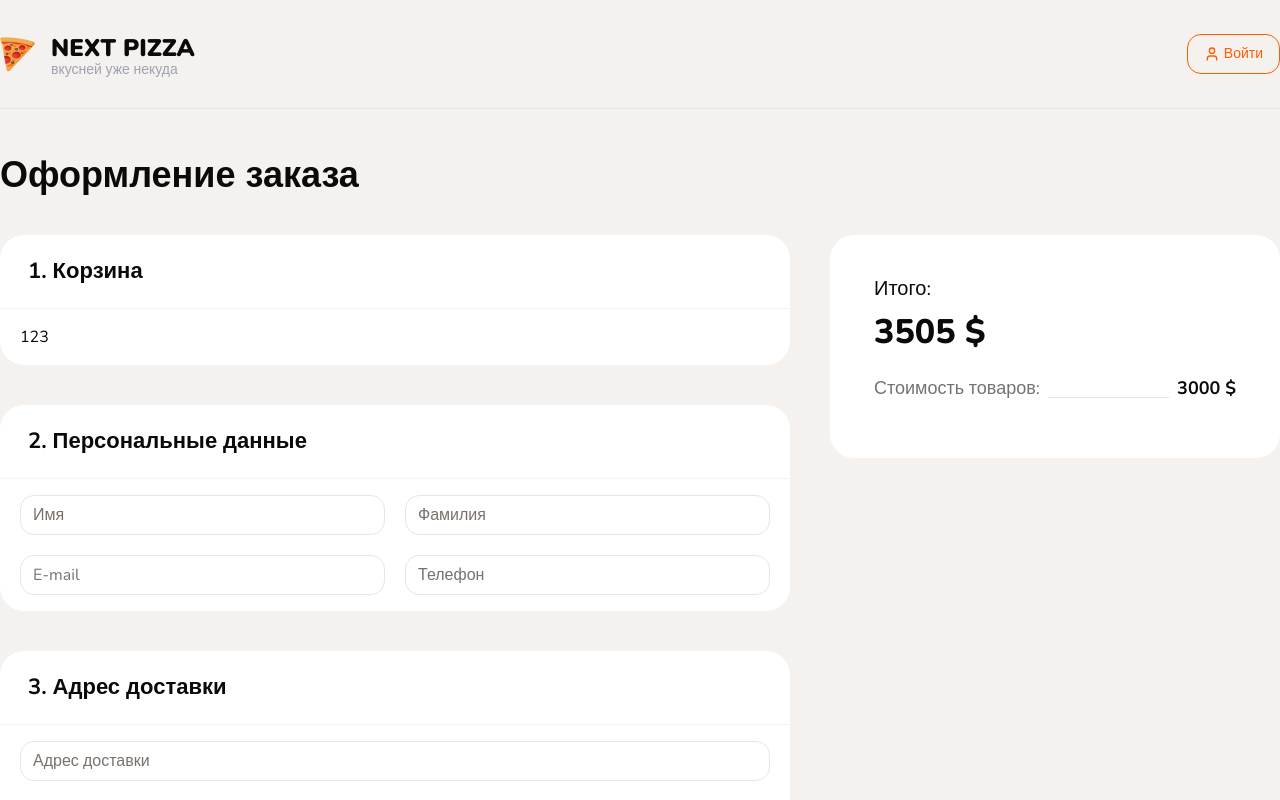
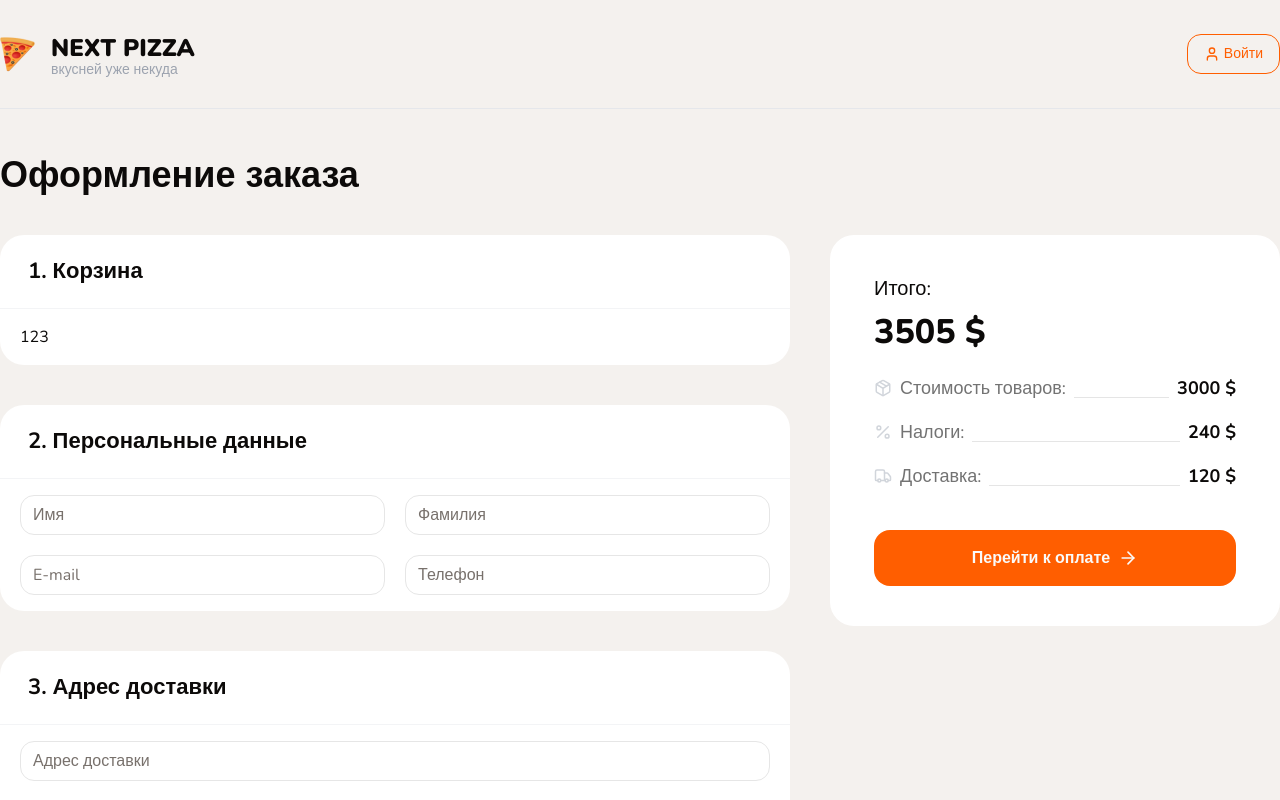
Before and after one commit to PerpetuumG/next_pizza_archakov, a Next.js app: page /checkout in a window 1280 px wide. Shown: the top 800 px of the page. Built offline with nearby package versions, Linux system fonts and the light colour scheme.

Commit message:
cartItem

```diff
--- a/app/(checkout)/checkout/page.tsx
+++ b/app/(checkout)/checkout/page.tsx
@@ -1,5 +1,6 @@
 import { CheckoutItemDetails, Container, Title, WhiteBlock } from '@/shared/components/shared';
-import { Input, Textarea } from '@/shared/components/ui';
+import { Button, Input, Textarea } from '@/shared/components/ui';
+import { ArrowRight, Package, Percent, Truck } from 'lucide-react';
 
 export default function CheckoutPage() {
   return (
@@ -36,7 +37,35 @@ export default function CheckoutPage() {
               <span className={'text-[34px] font-extrabold'}>3505 $</span>
             </div>
 
-            <CheckoutItemDetails title={'Стоимость товаров:'} value={'3000'} />
+            <CheckoutItemDetails
+              title={
+                <div className={'flex items-center'}>
+                  <Package size={18} className={'mr-2 text-gray-300'} /> Стоимость товаров:
+                </div>
+              }
+              value={'3000'}
+            />
+            <CheckoutItemDetails
+              title={
+                <div className={'flex items-center'}>
+                  <Percent size={18} className={'mr-2 text-gray-300'} /> Налоги:
+                </div>
+              }
+              value={'240'}
+            />
+            <CheckoutItemDetails
+              title={
+                <div className={'flex items-center'}>
+                  <Truck size={18} className={'mr-2 text-gray-300'} /> Доставка:
+                </div>
+              }
+              value={'120'}
+            />
+
+            <Button type={'submit'} className={'w-full h-14 rounded-2xl mt-6 text-base font-bold'}>
+              Перейти к оплате
+              <ArrowRight className={'w-5 ml-2'} />
+            </Button>
           </WhiteBlock>
         </div>
       </div>
--- /dev/null
+++ b/shared/components/cart-item.tsx
@@ -0,0 +1,40 @@
+import React, { FC } from 'react';
+import { CartItemProps } from '@/shared/components/shared/cart-item-details/cart-item-details.types';
+import { cn } from '@/shared/lib/utils';
+import { X } from 'lucide-react';
+import * as CartItemDetails from '@/shared/components/shared/cart-item-details';
+
+interface Props extends CartItemProps {
+  onClickRemove: () => void;
+  onClickCountButton?: (type: 'plus' | 'minus') => void;
+  className?: string;
+}
+
+export const CartItem: FC<Props> = ({
+  name,
+  price,
+  imageUrl,
+  quantity,
+  details,
+  className,
+  onClickCountButton,
+  onClickRemove,
+}) => {
+  return (
+    <div className={cn('flex items-center justify-between', className)}>
+      <div className={'flex items-center gap-5 flex-1'}>
+        <CartItemDetails.Image src={imageUrl} />
+        <CartItemDetails.Info name={name} details={details} />
+      </div>
+
+      <CartItemDetails.Price value={price} />
+
+      <div className={'flex items-center gap-5 ml-20'}>
+        <CartItemDetails.CountButton onClick={onClickCountButton} value={quantity} />
+        <button onClick={onClickRemove}>
+          <X className={'text-gray-400 cursor-pointer hover:text-gray-600'} size={20} />
+        </button>
+      </div>
+    </div>
+  );
+};
--- a/shared/components/shared/checkout-item-details.tsx
+++ b/shared/components/shared/checkout-item-details.tsx
@@ -3,7 +3,7 @@ import { cn } from '@/shared/lib/utils';
 
 interface Props {
   className?: string;
-  title?: string;
+  title?: React.ReactNode;
   value?: string;
 }
 
```
